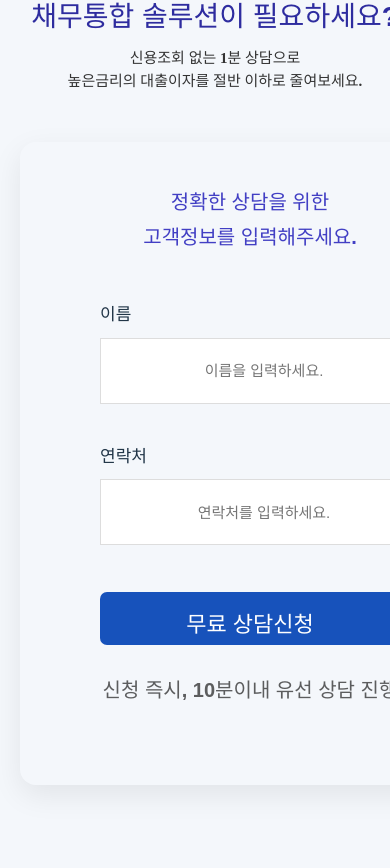
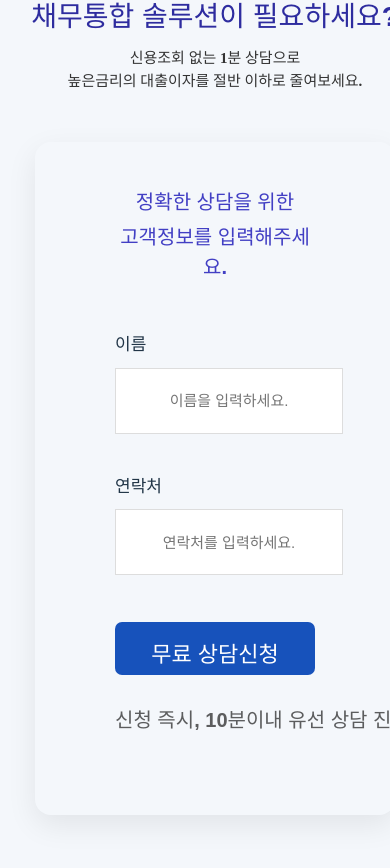
Before and after one commit to tara794600-bot/ziwon, a React (Vite) app: page / in a window 390 px wide. Shown: the part 3168-4036 px from the top of the page. Built offline with nearby package versions, Linux system fonts and the light colour scheme.

Commit message:
Update App.css

```diff
--- a/src/App.css
+++ b/src/App.css
@@ -841,7 +841,7 @@ padding-top: 25px;
   .박스 {
     padding: 24px;
     margin: 0 16px;
-    width: 320px;
+    width: 200px;
   }
 
   .박스 h2 {
```
